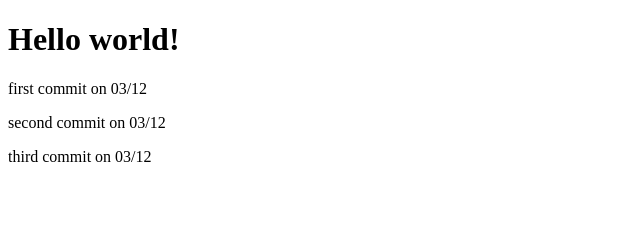
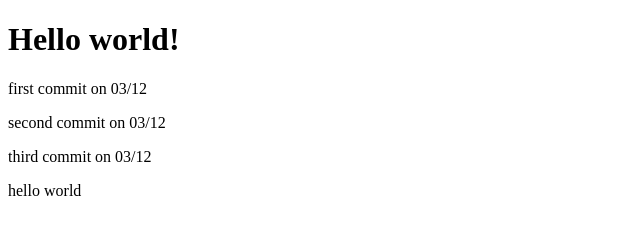
Before and after one commit to nancywang926/hello-world, a plain HTML site: page index.html in a window 1280 px wide. Shown: the full height of the page, 0-640 px from the left. Drawn offline with Linux system fonts and the light colour scheme.

Commit message:
commit on develop branch

```diff
--- /dev/null
+++ b/index.css
@@ -0,0 +1,4 @@
+html{
+    padding: 0;
+    margin: 0;
+}
--- a/index.html
+++ b/index.html
@@ -11,5 +11,6 @@
    <p>first commit on 03/12</p>
    <p>second commit on 03/12</p>
    <p>third commit on 03/12</p>
+   <p>hello world</p>
 </body>
 </html>
```
